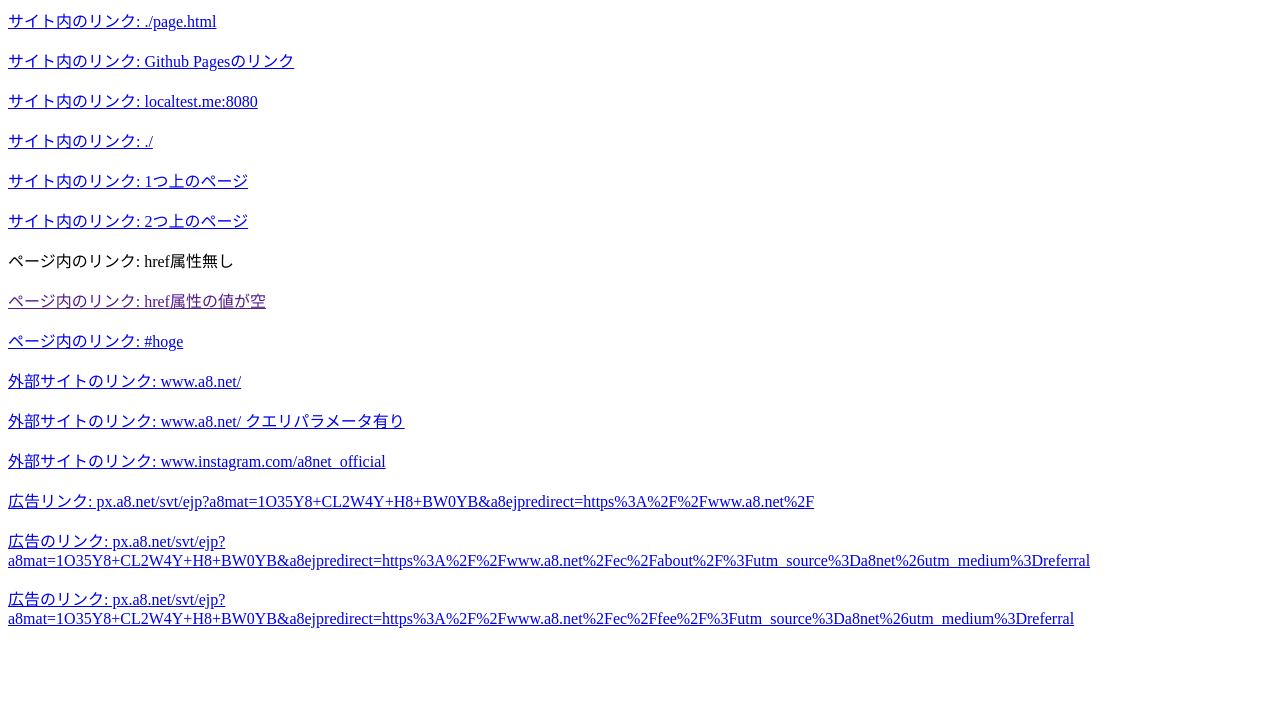
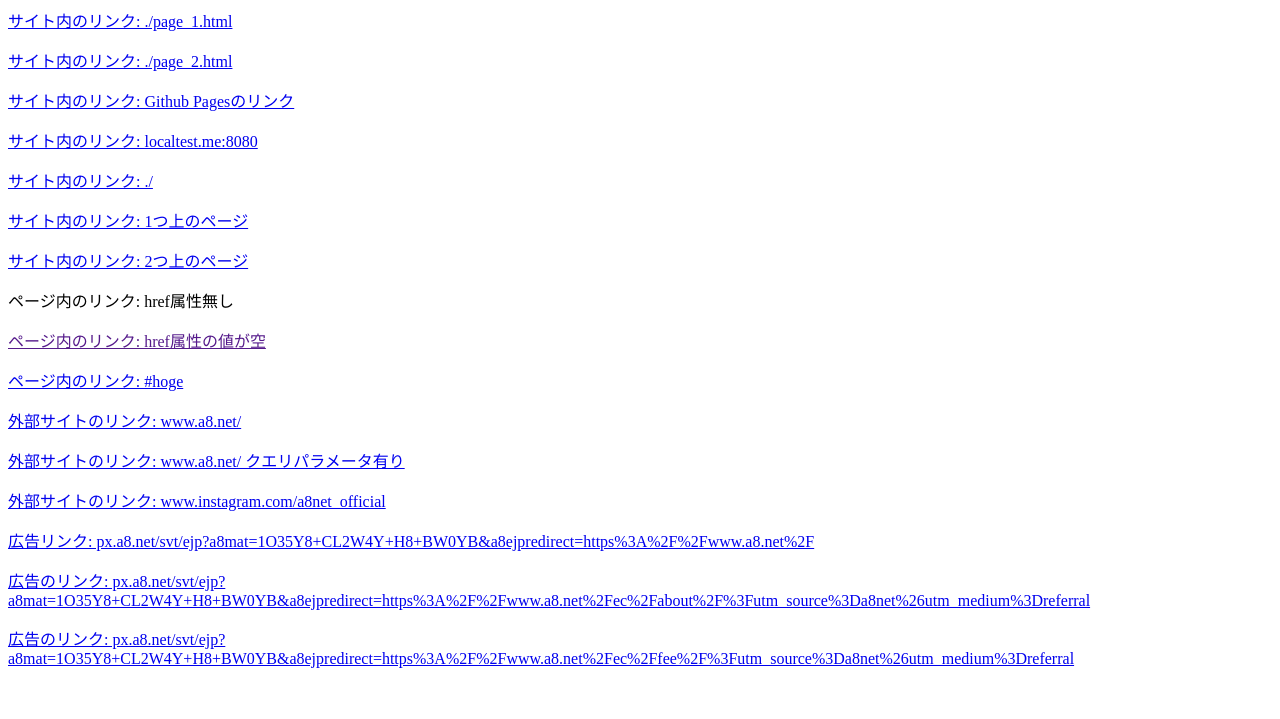
Before and after one commit to fancs-r-yamashiro/sample-web, a website: page docs/link/lp.html in a window 1280 px wide. Shown: the part 81-800 px from the top of the page. Drawn offline with Linux system fonts and the light colour scheme; a script that the page names is missing.

Commit message:
Update lp.html

```diff
--- a/docs/link/lp.html
+++ b/docs/link/lp.html
@@ -12,7 +12,8 @@
     <h1>aタグ リンク修正の検証 - LP</h1>
   </div>
   <div>
-    <p><a href="./page_1.html">サイト内のリンク: ./page.html</a></p>
+    <p><a href="./page_1.html">サイト内のリンク: ./page_1.html</a></p>
+    <p><a href="./page_2.html">サイト内のリンク: ./page_2.html</a></p>
     <!-- Github Pagesの場合、サイト内リンクになる -->
     <p><a href="https://fancs-r-yamashiro.github.io/sample-web/link/page.html">サイト内のリンク: Github Pagesのリンク</a></p>
     <!-- localtest.me:8080の場合、 ページ内リンクになる -->
```
